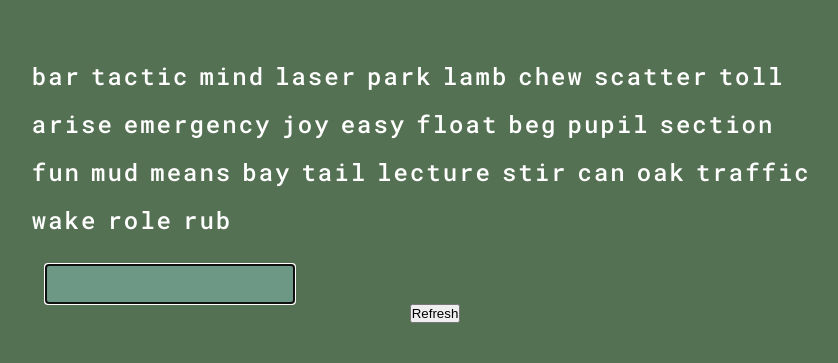
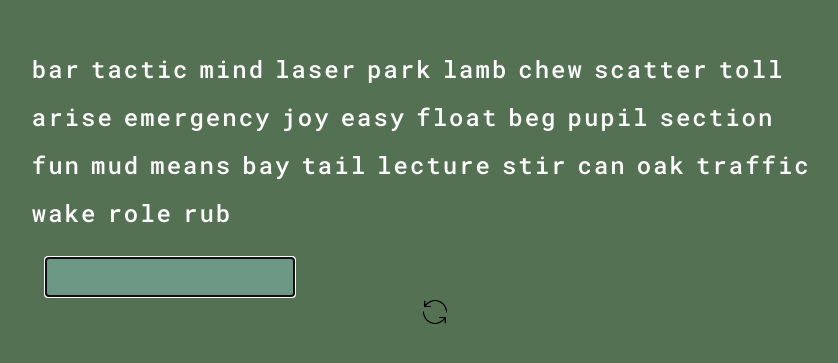
Before and after one commit to serkanisyapan/react-type, a React (Vite) app: page / in a window 1280 px wide. Shown: the part 213-576 px from the top of the page, without its empty margins (205-1043 px from the left). Built offline with nearby package versions, Linux system fonts and the light colour scheme.

Commit message:
adds refresh turn button

```diff
--- a/src/App.css
+++ b/src/App.css
@@ -42,3 +42,24 @@
   letter-spacing: 1.5px;
   font-family: Roboto Mono;
 }
+
+.refresh-button {
+  background-color: transparent;
+  background-size: cover;
+  background-repeat: no-repeat;
+  border: none;
+  cursor: pointer;
+  overflow: hidden;
+  outline: none;
+  transition: all 1s ease-in-out;
+}
+
+.refresh-button img {
+  width: 30px;
+  height: 30px;
+  rotate: 0deg;
+}
+
+.refresh-button:hover {
+  transform: rotate(360deg);
+}
--- a/src/App.jsx
+++ b/src/App.jsx
@@ -1,5 +1,6 @@
 import { useState, useEffect, useRef } from "react";
 import { allWords } from "./words.js";
+import refreshImage from "./assets/refresh-image.png";
 import "./App.css";
 
 function App() {
@@ -50,6 +51,13 @@ function App() {
     return randomWords;
   };
 
+  const refreshTurn = () => {
+    setWordCount(0)
+    setUserInput("")
+    setWords(pickRandom30Words(allWords))
+    focusRef.current.focus()
+  }
+
   useEffect(() => {
     setWords(pickRandom30Words(allWords));
     focusRef.current.focus();
@@ -83,7 +91,9 @@ function App() {
         onChange={(event) => setUserInput(event.target.value)}
         onKeyDown={handleKeyDown}
       />
-      <button>Refresh</button>
+      <button onClick={refreshTurn} className="refresh-button">
+        <img src={refreshImage} alt="new turn button" />
+      </button>
     </div>
   );
 }
```
Also changed, not shown: src/assets/refresh-image.png (added).
